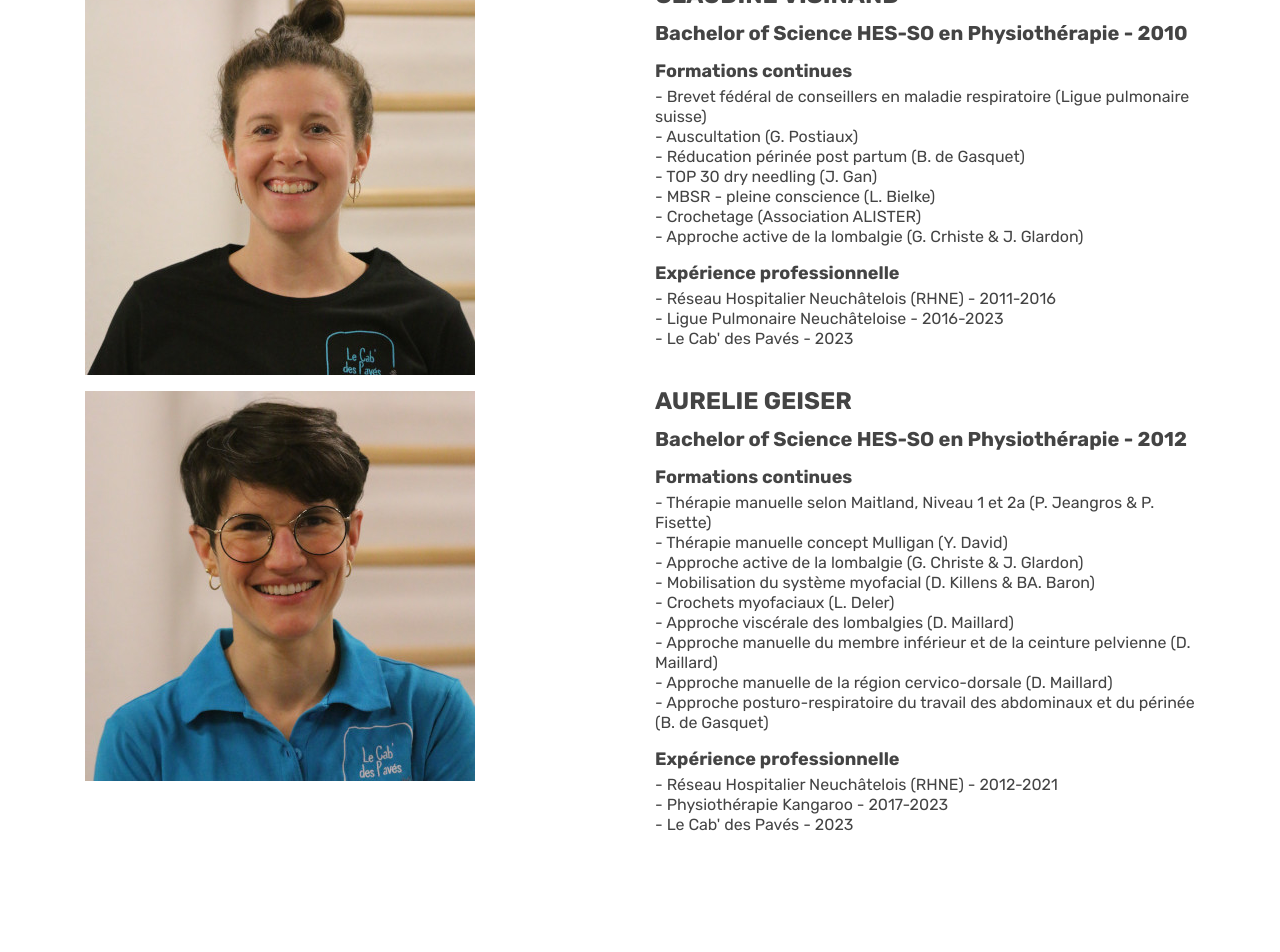
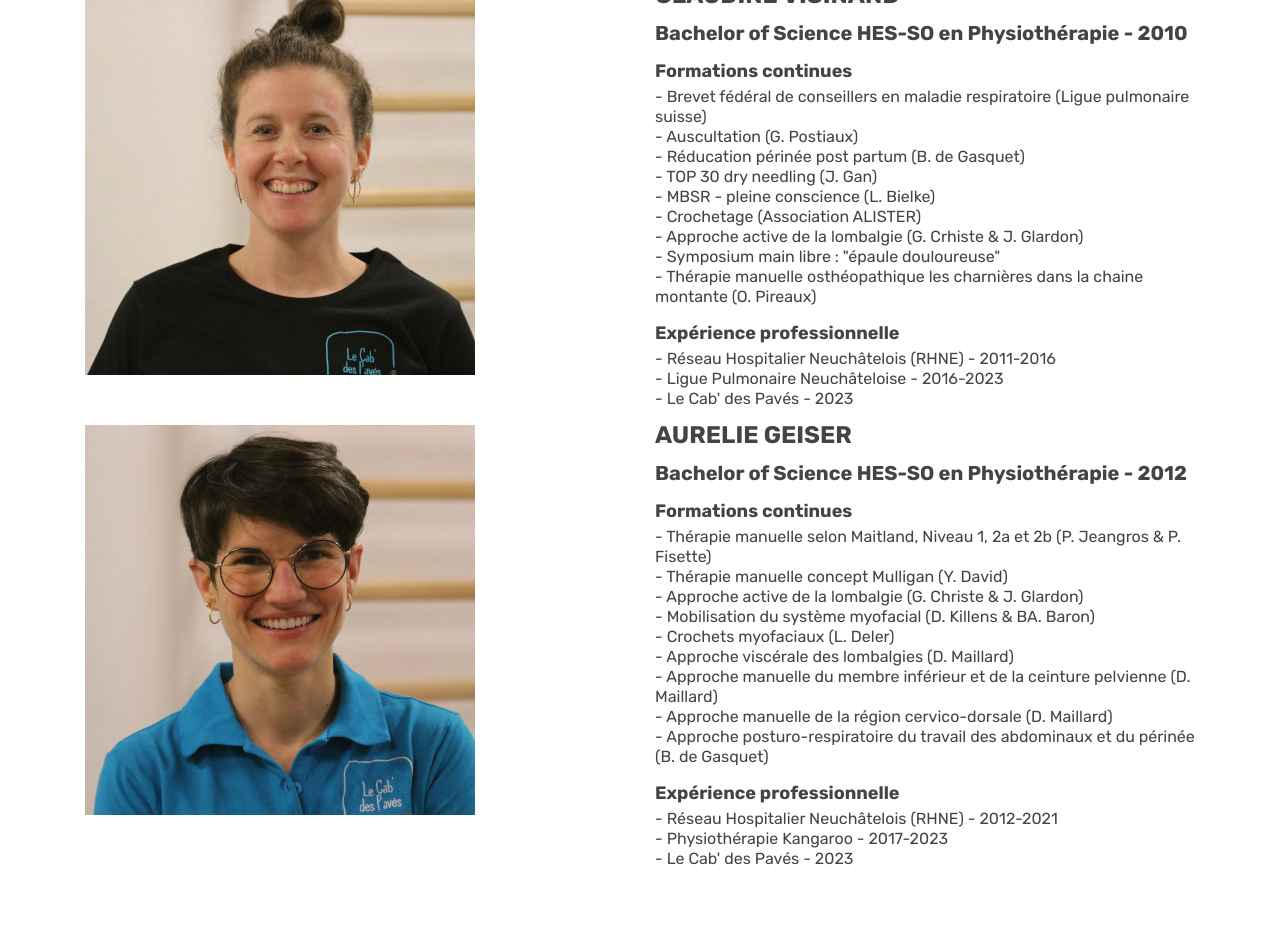
Before and after one commit to aureliegeiser/aureliegeiser.github.io, a Jekyll site: the page built from index.html, in a window 1280 px wide. Shown: the part 1641-2593 px from the top of the page. Built offline with Jekyll 4.4.1, drawn with Linux system fonts in a browser that asks for light colours.

Commit message:
Ajout des formations

```diff
--- a/index.html
+++ b/index.html
@@ -184,6 +184,8 @@ title: Le Cab' des Pavés
             <li>- MBSR - pleine conscience (L. Bielke)</li>
             <li>- Crochetage (Association ALISTER)</li>
             <li>- Approche active de la lombalgie (G. Crhiste & J. Glardon)</li>
+            <li>- Symposium main libre : "épaule douloureuse"</li>
+            <li>- Thérapie manuelle osthéopathique les charnières dans la chaine montante (O. Pireaux)</li>
           </ul>
           <div class="summary-title">Expérience professionnelle</div>
           <ul>
@@ -218,7 +220,7 @@ title: Le Cab' des Pavés
           <div class="summary-diploma">Bachelor of Science HES-SO en Physiothérapie - 2012</div>
           <div class="summary-title">Formations continues</div>
           <ul>
-            <li>- Thérapie manuelle selon Maitland, Niveau 1 et 2a (P. Jeangros & P. Fisette)</li>
+            <li>- Thérapie manuelle selon Maitland, Niveau 1, 2a et 2b (P. Jeangros & P. Fisette)</li>
             <li>- Thérapie manuelle concept Mulligan (Y. David)</li>
             <li>- Approche active de la lombalgie (G. Christe & J. Glardon)</li>
             <li>- Mobilisation du système myofacial (D. Killens & BA. Baron)</li>
```
